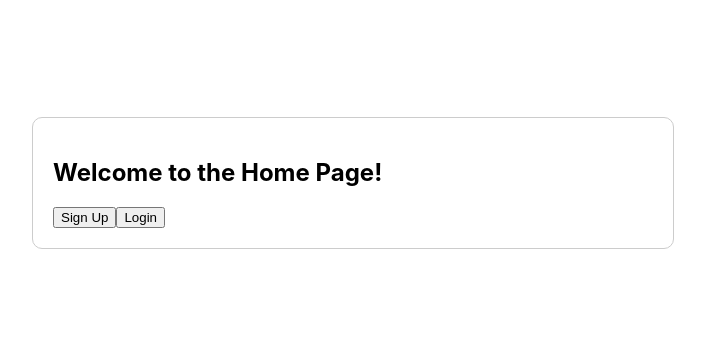
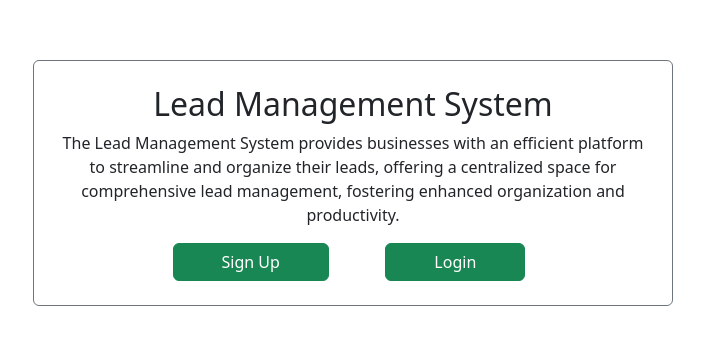
Before and after one commit to Aakash256/lms-ui, a React (Create React App) app: page / in a window 1280 px wide. Shown: the part 217-562 px from the top of the page, without its empty margins (287-992 px from the left). Built offline with nearby package versions, Linux system fonts and the light colour scheme.

Commit message:
Adding styling to home page

```diff
--- a/src/components/Home.css
+++ b/src/components/Home.css
@@ -1,6 +1,30 @@
 .home-container {
+    display: flex !important;
+    align-items: center !important;
+    justify-content: center !important;
+    min-height: 100vh !important;
+}
+/*
+.buttons {
+    padding-left: 15px;
+    padding-right: 15px;
+    padding-top: 10px;
+    padding-bottom: 10px;
+    border-radius: 10px;
+    background-color: darkcyan !important;
+    color: white;
+    font-weight: bold;
+    font-size: 15px;
+    margin: 0;
+    display: inline-block;
+} */
+
+/* .roomfac {
     display: flex;
     align-items: center;
     justify-content: center;
-    min-height: 100vh;
-}
+    width: 100%;
+    height: 100%;
+    max-width: 60%;
+    margin: auto;
+} */
--- a/src/components/Home.js
+++ b/src/components/Home.js
@@ -1,25 +1,43 @@
 import React from 'react';
 import { Link } from 'react-router-dom';
-import { Container, Button } from 'react-bootstrap';
+import { Container, Row, Col, Button } from 'react-bootstrap';
 import "./Home.css";
+import 'bootstrap/dist/css/bootstrap.css';
 
 const Home = () => {
   return (
-    <Container className="text-center home-container">
-      <div className="box-container text-center" style={{ border: '1px solid #ccc', borderRadius: '10px', padding: '20px', maxWidth: '600px', width: '100%' }}>
-        <h2>Welcome to the Home Page!</h2>
-        <div className="mt-3 d-flex justify-content-center">
-          <Link to="/signup">
-            <Button variant="primary">Sign Up</Button>
+    // <Container className="text-center home-container justify-content-center align-items-center">
+    //   <div className="text-center justify-content-center" style={{ border: '1px solid #ccc', borderRadius: '10px', padding: '20px', maxWidth: '600px', width: '100%' }}>
+    //     <h2 className="text-center mx-auto">Lead Management System</h2>
+    //     <div className="col-md-12">
+    //         <Link to="/signup">
+    //           <Button className="buttons col-md-6">Sign Up</Button>
+    //         </Link>
+    //         <Link to="/login">
+    //           <Button className="buttons col-md-6">
+    //             Login
+    //           </Button>
+    //         </Link>
+    //     </div>
+    //   </div>
+    // </Container>
+
+    <div className="d-flex align-items-center justify-content-center text-center min-vh-100">
+      <div className="mx-auto border border-1 border-secondary rounded p-4 w-50">
+        <h2>Lead Management System</h2>
+        <p>The Lead Management System provides businesses with an efficient platform to streamline and organize their
+          leads, offering a centralized space for comprehensive lead management, fostering enhanced organization and
+          productivity.</p>
+        <div className="row text-center justify-content-center">
+          <Link to="/signup" className="col-md-4">
+            <Button className="px-5 btn btn-success">Sign Up</Button>
           </Link>
-          <Link to="/login">
-            <Button variant="success" className="ml-3">
-              Login
-            </Button>
+          <Link to="/login" className="col-md-4">
+            <Button className="px-5 btn btn-success">Login</Button>
           </Link>
         </div>
       </div>
-    </Container>
+    </div>
   );
 };
 
```
